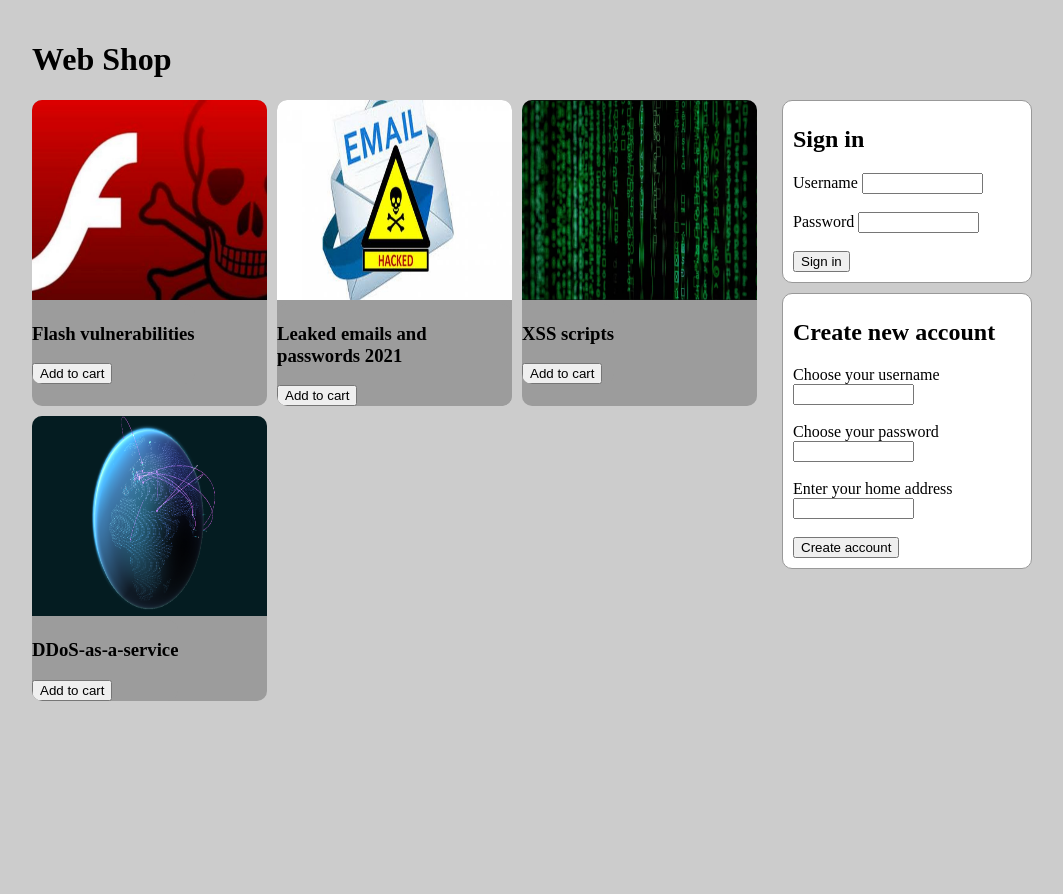
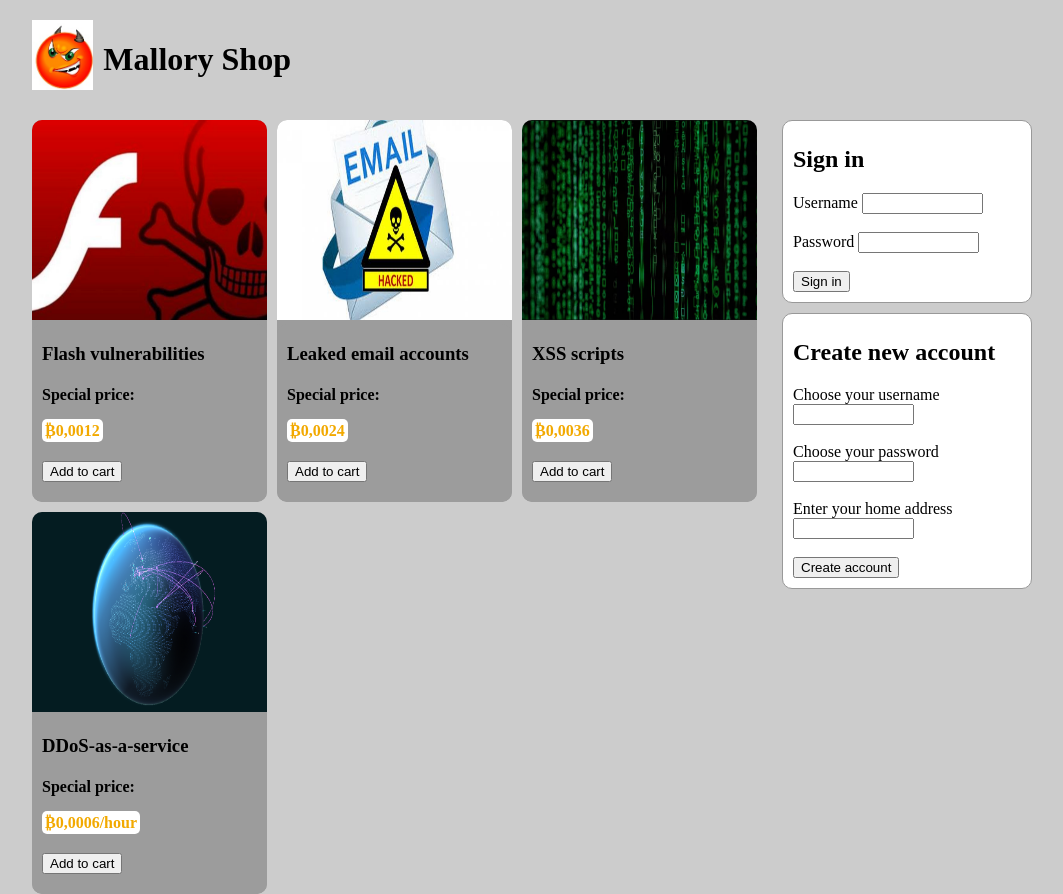
Before and after one commit to lundellan/web-security-course, a PHP site: page / in a window 1280 px wide. Shown: the whole page, without its empty margins (108-1171 px from the left). Before the commit the page ends 701 px from the top, so only its background shows below. Run offline with PHP 8.4, Linux system fonts and the light colour scheme.

Commit message:
:construction: Continued work on index.php and style.css

```diff
--- a/htdocs/webshop/index.php
+++ b/htdocs/webshop/index.php
@@ -7,15 +7,12 @@
   <body>
     <?php
       include 'actions.php';
-
-      if (validate_session()) {
-        echo "Hej " . $_COOKIE['signed_in'];
-      }
     ?>
 
     <div id="page">
       <header>
-        <h1>Web Shop</h1>
+        <img src="./media/mallory.jpg">
+        <h1>Mallory Shop</h1>
       </header>
 
       <main>
@@ -24,6 +21,7 @@
 
           <div class="contents">
             <h3>Flash vulnerabilities</h3>
+            <h4>Special price:<br><br> <span>&#8383;0,0012</span></h4>
 
             <form method="post" action="add_to_cart.php">
               <input type=submit name="add_to_cart" value="Add to cart">
@@ -34,7 +32,8 @@
           <img src="./media/leaked_emails.jpg" style="height: 200px; width: 100%;">
 
           <div class="contents">
-            <h3>Leaked emails and passwords 2021</h3>
+            <h3>Leaked email accounts</h3>
+            <h4>Special price:<br><br> <span>&#8383;0,0024</span></h4>
 
             <form method="post" action="add_to_cart.php">
               <input type=submit name="add_to_cart" value="Add to cart">
@@ -46,6 +45,7 @@
 
           <div class="contents">
             <h3>XSS scripts</h3>
+            <h4>Special price:<br><br> <span>&#8383;0,0036</span></h4>
 
             <form method="post" action="add_to_cart.php">
               <input type=submit name="add_to_cart" value="Add to cart">
@@ -57,6 +57,7 @@
 
           <div class="contents">
             <h3>DDoS-as-a-service</h3>
+            <h4>Special price:<br><br> <span>&#8383;0,0006/hour</span></h4>
 
             <form method="post" action="add_to_cart.php">
               <input type=submit name="add_to_cart" value="Add to cart">
@@ -69,6 +70,8 @@
         <?php
           if (validate_session()) {
         ?>
+
+        <h4>Welcome, <?php echo $_COOKIE['signed_in'] ?></h4>
 
         <section>
           <h2>Cart</h2>
--- a/htdocs/webshop/style.css
+++ b/htdocs/webshop/style.css
@@ -13,6 +13,13 @@
 header  {
   float: left;
   width: 100%;
+  margin-bottom: 20px;
+}
+
+header img  {
+  float: left;
+  height: 70px;
+  margin-right: 10px;
 }
 
 main {
@@ -30,6 +37,19 @@
   overflow: hidden;
 }
 
+main div .contents {
+  float: left;
+  padding: 0 10px 20px 10px;
+  width: calc(100% - 20px);
+}
+
+main div h4 span  {
+  color: #f2a900;
+  background: #fff;
+  padding: 3px;
+  border-radius: 5px;
+}
+
 nav  {
   float: left;
   width: 250px;
```
Also changed, not shown: htdocs/webshop/media/mallory.jpg (added).
